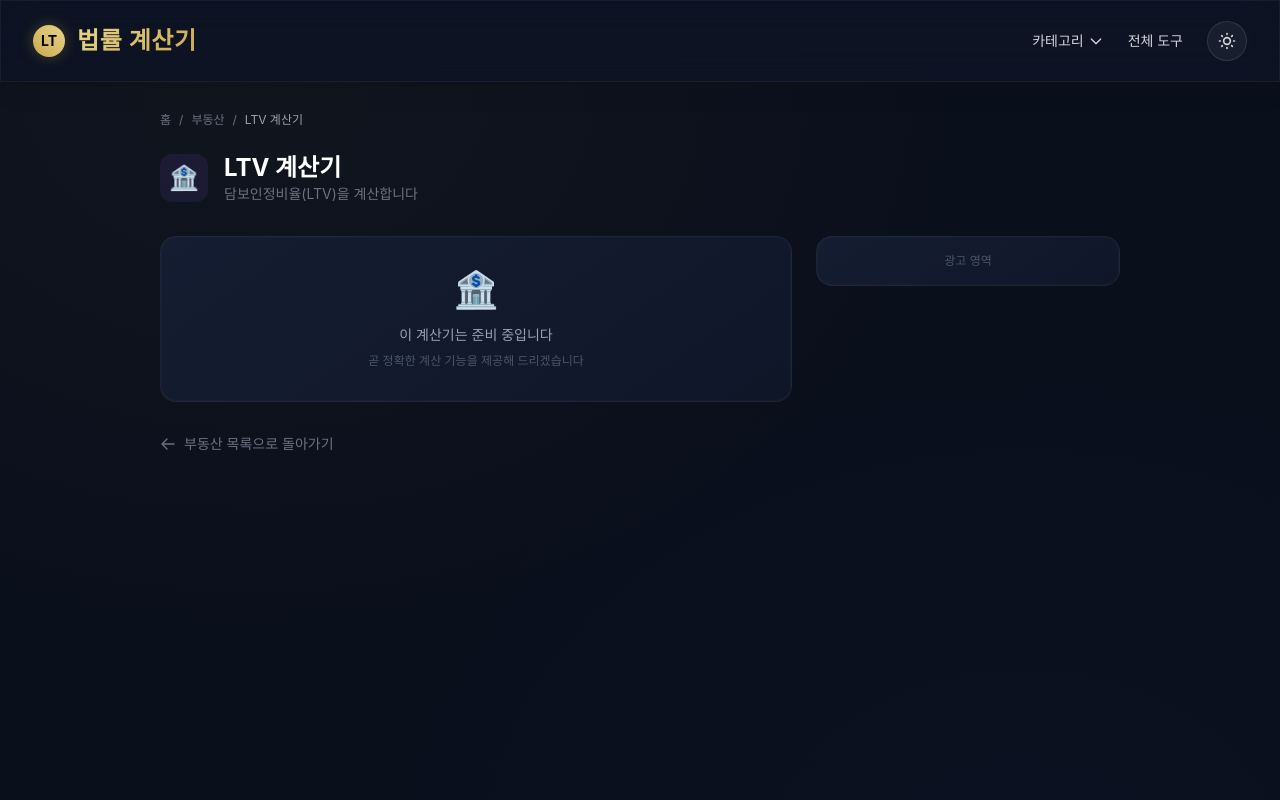
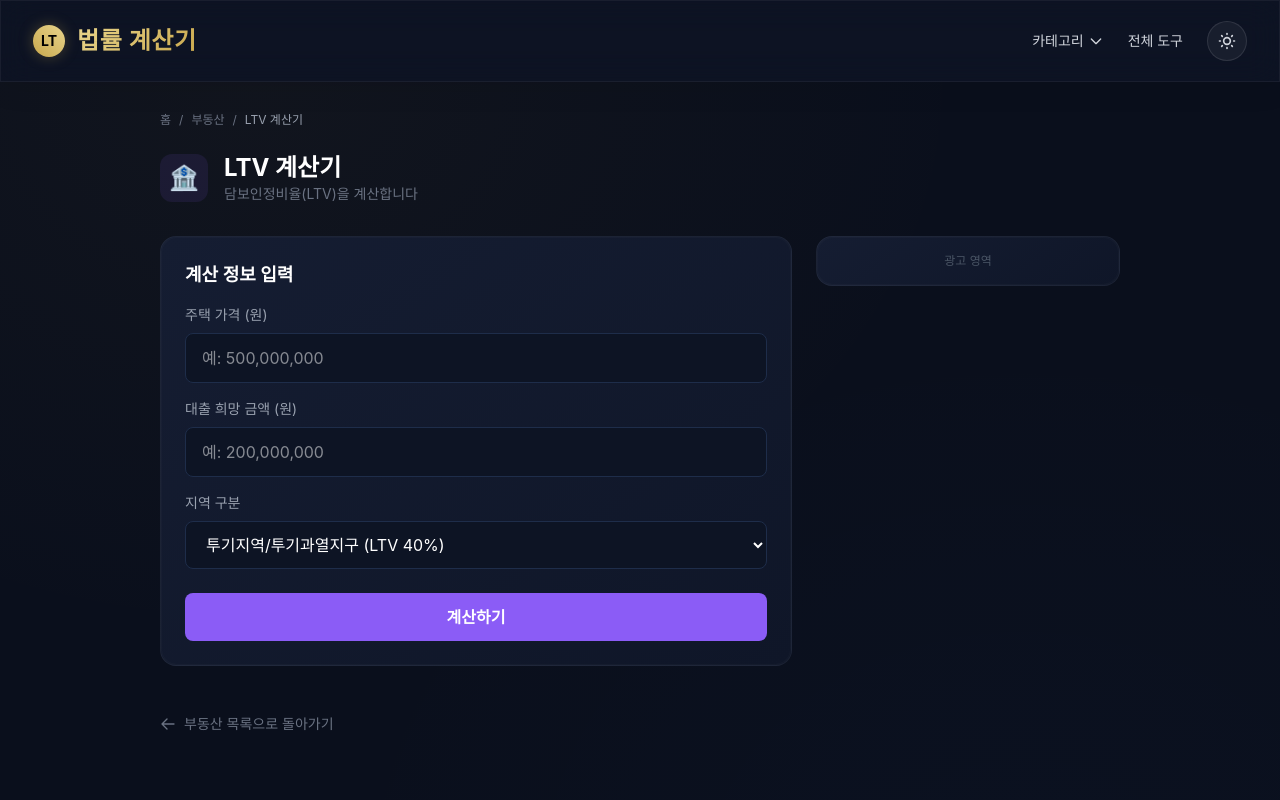
Before and after one commit to SublimerNJ/law-calc, a Next.js app: page /tools/realty/ltv in a window 1280 px wide. Shown: the top 800 px of the page. Built offline with nearby package versions, Linux system fonts and the light colour scheme; a web font is replaced by a local one.

Commit message:
feat(06-03): LTV 계산기 - 주택가격/대출금액/지역별 규제 기준 대비 적합 여부 계산
- 투기지역(40%), 조정대상지역(50%), 기타(70%) LTV 규제 기준
- 최대 대출 가능액 산출 및 초과/적합 배지 표시

```diff
--- /dev/null
+++ b/src/app/tools/realty/ltv/page.tsx
@@ -0,0 +1,156 @@
+'use client';
+
+import { useState } from 'react';
+import CalculatorLayout from '@/components/ui/CalculatorLayout';
+import { TOOLS, CATEGORIES } from '@/lib/tools-data';
+
+const tool = TOOLS.find(t => t.id === 'ltv')!;
+const category = CATEGORIES.find(c => c.id === 'realty')!;
+
+const REGIONS = [
+  { value: 'speculative', label: '투기지역/투기과열지구', limit: 40 },
+  { value: 'regulated', label: '조정대상지역', limit: 50 },
+  { value: 'general', label: '기타 지역 (일반)', limit: 70 },
+];
+
+function formatNumber(n: number): string {
+  return n.toLocaleString('ko-KR');
+}
+
+export default function LtvPage() {
+  const [housePrice, setHousePrice] = useState('');
+  const [loanAmount, setLoanAmount] = useState('');
+  const [region, setRegion] = useState('speculative');
+  const [result, setResult] = useState<{
+    ltv: number;
+    regulationLimit: number;
+    maxLoan: number;
+    isOver: boolean;
+  } | null>(null);
+
+  const handleNumberChange = (setter: (v: string) => void) => (e: React.ChangeEvent<HTMLInputElement>) => {
+    setter(e.target.value.replace(/[^0-9]/g, ''));
+  };
+
+  const handleCalculate = () => {
+    const price = parseInt(housePrice, 10);
+    const loan = parseInt(loanAmount, 10);
+    if (!price || price <= 0 || !loan || loan <= 0) return;
+
+    const selectedRegion = REGIONS.find(r => r.value === region)!;
+    const ltv = (loan / price) * 100;
+    const maxLoan = Math.floor(price * selectedRegion.limit / 100);
+
+    setResult({
+      ltv: Math.round(ltv * 10) / 10,
+      regulationLimit: selectedRegion.limit,
+      maxLoan,
+      isOver: ltv > selectedRegion.limit,
+    });
+  };
+
+  return (
+    <CalculatorLayout tool={tool} category={category}>
+      <div className="premium-card p-6 mb-4">
+        <h2 className="text-lg font-semibold text-white mb-4">계산 정보 입력</h2>
+
+        <div className="mb-4">
+          <label className="block text-sm text-gray-400 mb-2">주택 가격 (원)</label>
+          <input
+            type="text"
+            inputMode="numeric"
+            value={housePrice ? parseInt(housePrice).toLocaleString('ko-KR') : ''}
+            onChange={handleNumberChange(setHousePrice)}
+            placeholder="예: 500,000,000"
+            className="w-full bg-[#0d1424] border border-[#1e2d4a] rounded-lg px-4 py-3 text-white focus:border-[#8b5cf6] focus:outline-none"
+          />
+          {housePrice && (
+            <p className="text-xs text-gray-500 mt-1">
+              {formatNumber(parseInt(housePrice))}원
+            </p>
+          )}
+        </div>
+
+        <div className="mb-4">
+          <label className="block text-sm text-gray-400 mb-2">대출 희망 금액 (원)</label>
+          <input
+            type="text"
+            inputMode="numeric"
+            value={loanAmount ? parseInt(loanAmount).toLocaleString('ko-KR') : ''}
+            onChange={handleNumberChange(setLoanAmount)}
+            placeholder="예: 200,000,000"
+            className="w-full bg-[#0d1424] border border-[#1e2d4a] rounded-lg px-4 py-3 text-white focus:border-[#8b5cf6] focus:outline-none"
+          />
+          {loanAmount && (
+            <p className="text-xs text-gray-500 mt-1">
+              {formatNumber(parseInt(loanAmount))}원
+            </p>
+          )}
+        </div>
+
+        <div className="mb-6">
+          <label className="block text-sm text-gray-400 mb-2">지역 구분</label>
+          <select
+            value={region}
+            onChange={e => setRegion(e.target.value)}
+            className="w-full bg-[#0d1424] border border-[#1e2d4a] rounded-lg px-4 py-3 text-white focus:border-[#8b5cf6] focus:outline-none"
+          >
+            {REGIONS.map(r => (
+              <option key={r.value} value={r.value}>{r.label} (LTV {r.limit}%)</option>
+            ))}
+          </select>
+        </div>
+
+        <button
+          onClick={handleCalculate}
+          className="w-full py-3 rounded-lg font-semibold text-white transition-opacity hover:opacity-90"
+          style={{ backgroundColor: category.color }}
+        >
+          계산하기
+        </button>
+      </div>
+
+      {result !== null && (
+        <div className="premium-card p-6">
+          <h2 className="text-lg font-semibold text-white mb-4">계산 결과</h2>
+
+          <div className="mb-4">
+            <p className="text-sm text-gray-400 mb-1">현재 LTV</p>
+            <p className="text-2xl font-bold" style={{ color: category.color }}>
+              {result.ltv.toFixed(1)}%
+            </p>
+          </div>
+
+          <div className="mb-4">
+            <p className="text-sm text-gray-400 mb-1">규제 기준 LTV</p>
+            <p className="text-lg text-white">{result.regulationLimit}%</p>
+          </div>
+
+          <div className="mb-4">
+            <p className="text-sm text-gray-400 mb-1">규제 기준 내 최대 대출 가능액</p>
+            <p className="text-lg text-white">{formatNumber(result.maxLoan)}원</p>
+          </div>
+
+          <div className="mb-4">
+            <p className="text-sm text-gray-400 mb-1">적합 여부</p>
+            {result.isOver ? (
+              <span className="inline-block px-3 py-1 rounded-full text-sm font-semibold bg-red-500/20 text-red-400">
+                초과 - 규제 기준을 초과합니다
+              </span>
+            ) : (
+              <span className="inline-block px-3 py-1 rounded-full text-sm font-semibold bg-green-500/20 text-green-400">
+                적합 - 규제 기준 이내입니다
+              </span>
+            )}
+          </div>
+
+          <div className="mt-4 pt-4 border-t border-[#1e2d4a]">
+            <p className="text-xs text-gray-500">
+              법적 근거: 금융위원회 LTV 규제 (2022.8 이후 기준). 무주택 실수요자 예외 및 서민 특례는 별도 조건 적용.
+            </p>
+          </div>
+        </div>
+      )}
+    </CalculatorLayout>
+  );
+}
```
